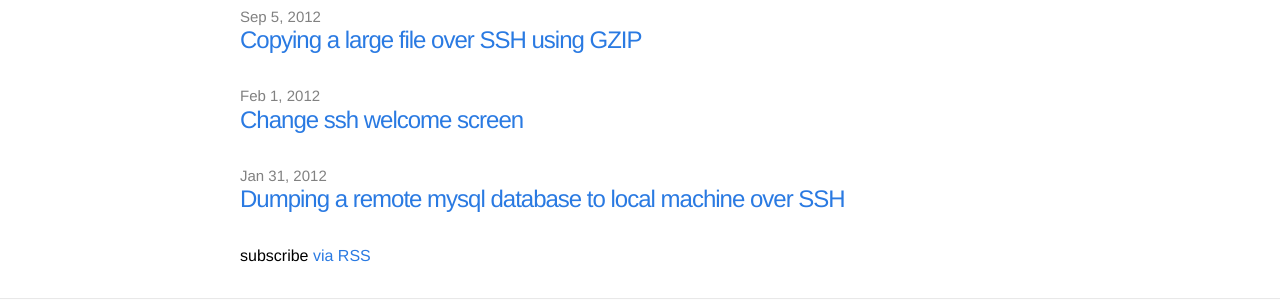
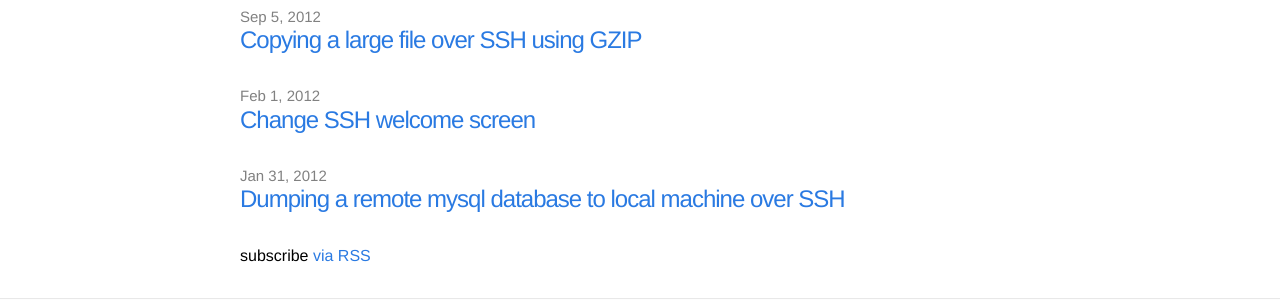
Before and after one commit to cjwfuller/cjwfuller.github.io, a Jekyll site: the page built from index.html, in a window 1280 px wide. Shown: the part 1328-1628 px from the top of the page. Built offline with Jekyll 4.4.1, drawn with Linux system fonts in a browser that asks for light colours.

Commit message:
fix inconsistent 'ssh' / 'SSH'

```diff
--- a/_posts/2012-02-01-change-ssh-welcome-screen.html
+++ b/_posts/2012-02-01-change-ssh-welcome-screen.html
@@ -1,6 +1,6 @@
 ---
 layout: post
-title: Change ssh welcome screen
+title: Change SSH welcome screen
 categories:
 - ssh
 tags:
```
